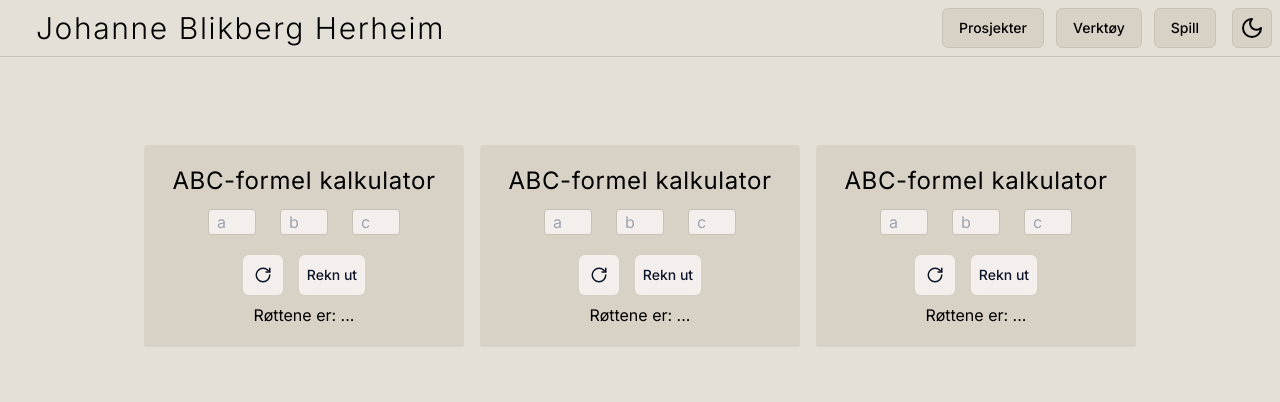
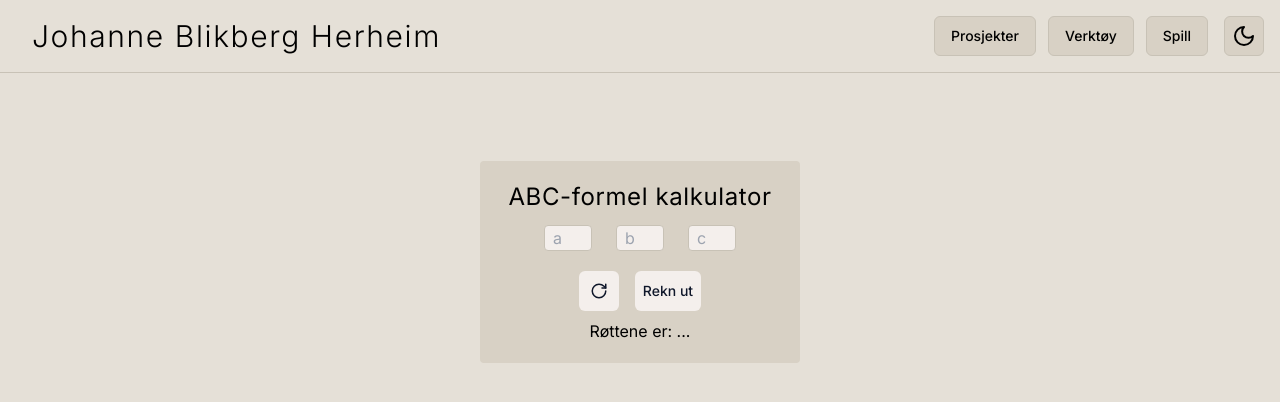
Before and after one commit to johanneherheim/personal-website, a Next.js app: page /tools in a window 1280 px wide. Shown: the top 402 px of the page. Built offline with nearby package versions, Linux system fonts and the light colour scheme.

Commit message:
fixed bugs

```diff
--- a/src/app/games/number-guessing.tsx
+++ b/src/app/games/number-guessing.tsx
@@ -3,7 +3,7 @@ import React, { useState } from "react";
 import Confetti from "react-confetti";
 
 const NumberGuessingGame: React.FC = () => {
-  const [openGame, setOpenGame] = useState<boolean>(false);
+  const [openGame, setOpenGame] = useState<boolean>(true);
   const [secretNumber, setSecretNumber] = useState<number | null>(null);
   const [userGuess, setUserGuess] = useState<string>("");
   const [result, setResult] = useState<string | null>(null);
@@ -46,7 +46,7 @@ const NumberGuessingGame: React.FC = () => {
       setGuessedCorrectly(true);
       setTimeout(() => {
         setGuessedCorrectly(false);
-        setOpenGame(false);
+       /*  setOpenGame(false) */;
       }, 8000);
     } else if (numTries === 0) {
       setResult("Ikkje så lett?");
@@ -65,10 +65,11 @@ const NumberGuessingGame: React.FC = () => {
     } else {
       setResult("Eg trur du burde gi deg snart 🥲");
     }
+    setUserGuess("")
   };
 
   return (
-    <div className="bg-card rounded p-2 m-2 w-96 h-52 ">
+    <div className="bg-card rounded p-2 m-2 w-96 h-60 ">
       {guessedCorrectly && <Confetti />}
       {openGame ? (
         <button
--- a/src/app/games/pokemon-guessing.tsx
+++ b/src/app/games/pokemon-guessing.tsx
@@ -8,7 +8,9 @@ const PokemonGuessingGame: React.FC = () => {
   const [hint, setHint] = useState<string | null>(null);
   const [numTries, setNumTries] = useState<number>(0);
   const [guessedCorrectly, setGuessedCorrectly] = useState<boolean>(false);
-  const [randomPokemon, setRandomPokemon] = useState<number>(Math.floor(Math.random() * 151) + 1);
+  const [randomPokemon, setRandomPokemon] = useState<number>(
+    Math.floor(Math.random() * 151) + 1
+  );
 
   const startGame = () => {
     const newSecretNumber = Math.floor(Math.random() * 151) + 1;
@@ -16,7 +18,7 @@ const PokemonGuessingGame: React.FC = () => {
     setHint("Lykke til! 😉");
     setNumTries(0);
     setGameStarted(true);
-    setUserGuess("")
+    setUserGuess("");
   };
   const stopGame = () => {
     setRandomPokemon(0);
@@ -49,14 +51,15 @@ const PokemonGuessingGame: React.FC = () => {
     } else {
       setHint("Prøv eit høgare tal");
     }
+    setUserGuess("");
   };
 
   return (
-    <div className="bg-card rounded p-2 m-2 w-96 h-52">
+    <div className="bg-card rounded p-2 m-2 w-96 h-60">
       {guessedCorrectly && <Confetti />}
       {gameStarted ? (
         <button
-          className=" hover:bg-secondary p-2 m-2 rounded"
+          className=" bg-secondary p-2 m-2 rounded"
           onClick={startGame}
         >
           Generer ny pokémon
--- a/src/app/tools/page.tsx
+++ b/src/app/tools/page.tsx
@@ -5,8 +5,6 @@ export default function ToolPage() {
   return (
     <div className="flex-wrap flex w-full p-10 justify-center basis-80">
       <AbcCalc />
-      <AbcCalc />
-      <AbcCalc />
     </div>
   );
 }
--- a/src/components/homepage.tsx
+++ b/src/components/homepage.tsx
@@ -2,7 +2,7 @@ import React from "react";
 
 export default function HomePage() {
   return (
-    <div className="m-10 w-auto sm:w-1/3 flex flex-col p-2 my-auto">
+    <div className="m-10 sm:mt-20 w-auto sm:w-1/3 flex flex-col p-2 my-auto">
       <h2 className="pb-5 border-b">Titthei 👋🏼</h2>
       <p className="pt-3">
         Mitt navn er Johanne, og eg studerer informatikk; datatryggleik ved
--- a/src/components/siteheader.tsx
+++ b/src/components/siteheader.tsx
@@ -4,10 +4,9 @@ import { ModeToggle } from "./darkmode";
 import { NavMenu, NavBurger} from "./navmenu";
 
 export default function SiteHeader() {
-  const HeaderText = ["Johanne Blikberg Herheim", "JBH"];
   return (
-    <div className="flex mb-10 border-b sticky top-0 bg-inherit justify-between pl-5">
-      <Link href="/" className="my-auto mx-3 p-1 font-light tracking-widest">
+    <div className="flex mb-10 border-b sticky p-2 top-0 bg-inherit justify-between pl-5">
+      <Link href="/" className="my-auto mx-3 font-light tracking-widest">
         <h1 className=" hidden md:block">Johanne Blikberg Herheim</h1>
         <h1 className=" block md:hidden">JBH</h1>
       </Link>
```
Lines whose indentation alone changed are shown as unchanged.
